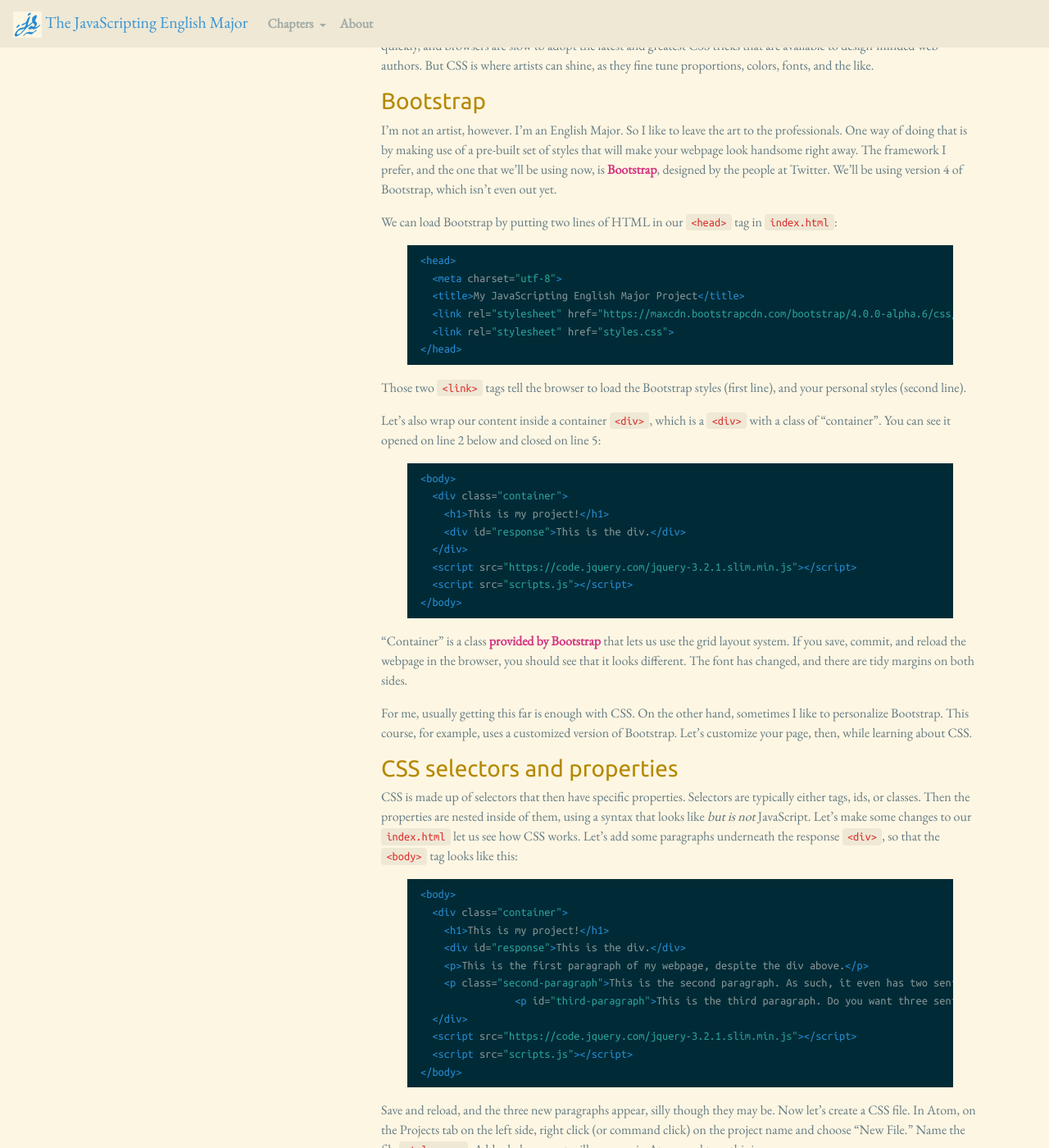
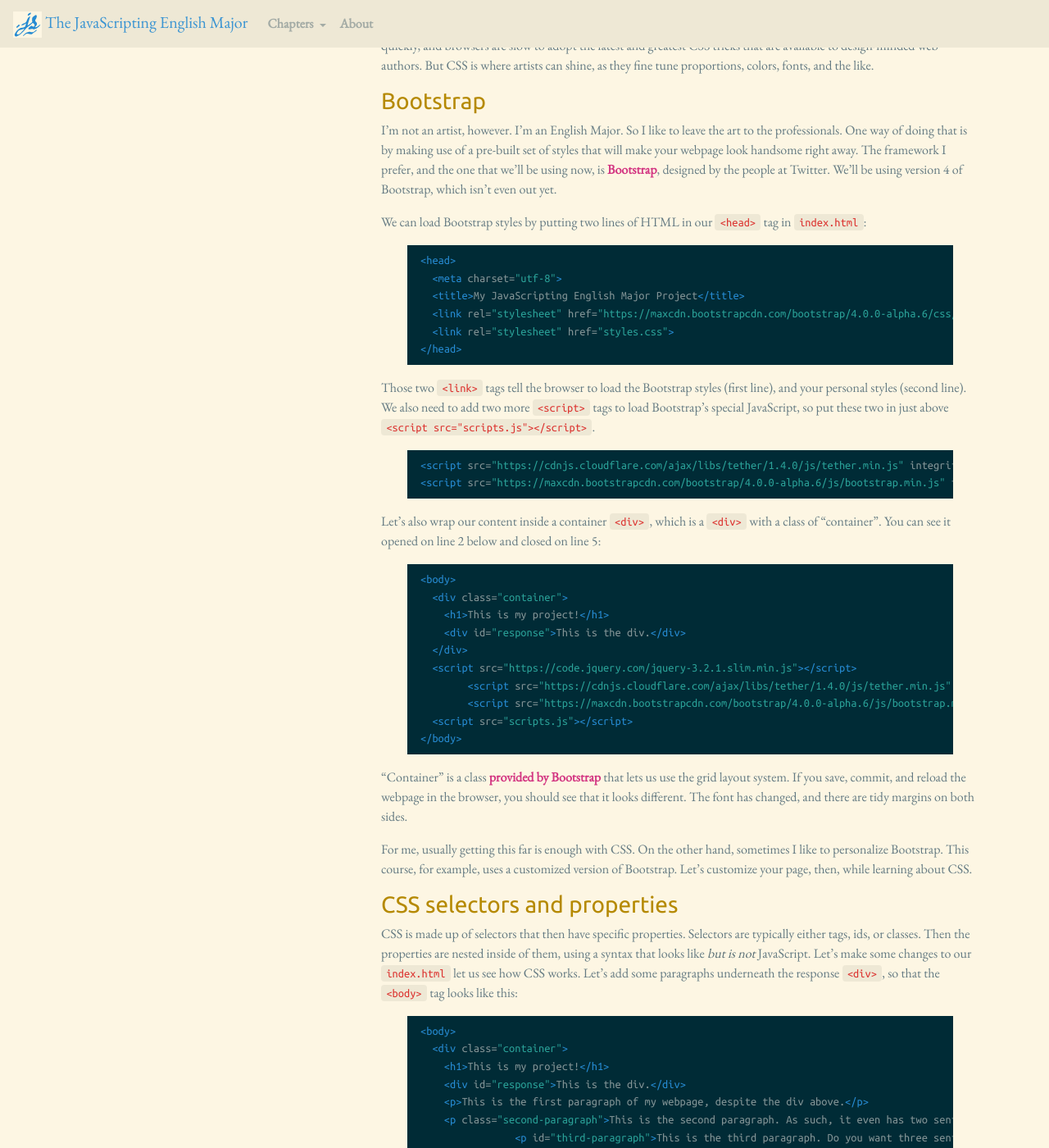
Before and after one commit to muziejus/javascripting-english-major, a Jekyll site: the page built from 8-webpage.md, in a window 1280 px wide and 1400 px high, scrolled down 2171 px. Shown: the whole window at 82% size. Built offline with Jekyll 4.4.1, drawn with Linux system fonts in a browser that asks for light colours; nearby versions of some CDN libraries; some of the changed text lies outside the part shown.

Commit message:
Add Bootstrap js to index html

````diff
--- a/8-webpage.md
+++ b/8-webpage.md
@@ -141,7 +141,7 @@
 [Bootstrap](http://getbootstrap.com), designed by the people at Twitter. We’ll
 be using version 4 of Bootstrap, which isn’t even out yet.
 
-We can load Bootstrap by putting two lines of HTML in our `<head>` tag in
+We can load Bootstrap styles by putting two lines of HTML in our `<head>` tag in
 `index.html`:
 
 ```html
@@ -154,7 +154,14 @@
 ```
 
 Those two `<link>` tags tell the browser to load the Bootstrap styles (first
-line), and your personal styles (second line).
+line), and your personal styles (second line). We also need to add two more
+`<script>` tags to load Bootstrap’s special JavaScript, so put these two in
+just above `<script src="scripts.js"></script>`.
+
+```html
+<script src="https://cdnjs.cloudflare.com/ajax/libs/tether/1.4.0/js/tether.min.js" integrity="sha384-DztdAPBWPRXSA/3eYEEUWrWCy7G5KFbe8fFjk5JAIxUYHKkDx6Qin1DkWx51bBrb" crossorigin="anonymous"></script>
+<script src="https://maxcdn.bootstrapcdn.com/bootstrap/4.0.0-alpha.6/js/bootstrap.min.js" integrity="sha384-vBWWzlZJ8ea9aCX4pEW3rVHjgjt7zpkNpZk+02D9phzyeVkE+jo0ieGizqPLForn" crossorigin="anonymous"></script>
+```
 
 Let’s also wrap our content inside a container `<div>`, which is a `<div>`
 with a class of “container”. You can see it opened on line 2 below and closed
@@ -167,6 +174,8 @@
     <div id="response">This is the div.</div>
   </div>
   <script src="https://code.jquery.com/jquery-3.2.1.slim.min.js"></script>
+	<script src="https://cdnjs.cloudflare.com/ajax/libs/tether/1.4.0/js/tether.min.js" integrity="sha384-DztdAPBWPRXSA/3eYEEUWrWCy7G5KFbe8fFjk5JAIxUYHKkDx6Qin1DkWx51bBrb" crossorigin="anonymous"></script>
+	<script src="https://maxcdn.bootstrapcdn.com/bootstrap/4.0.0-alpha.6/js/bootstrap.min.js" integrity="sha384-vBWWzlZJ8ea9aCX4pEW3rVHjgjt7zpkNpZk+02D9phzyeVkE+jo0ieGizqPLForn" crossorigin="anonymous"></script>
   <script src="scripts.js"></script>
 </body>
 ```
@@ -201,6 +210,8 @@
 		<p id="third-paragraph">This is the third paragraph. Do you want three sentences? Lucky you, because here they are.</p>
   </div>
   <script src="https://code.jquery.com/jquery-3.2.1.slim.min.js"></script>
+	<script src="https://cdnjs.cloudflare.com/ajax/libs/tether/1.4.0/js/tether.min.js" integrity="sha384-DztdAPBWPRXSA/3eYEEUWrWCy7G5KFbe8fFjk5JAIxUYHKkDx6Qin1DkWx51bBrb" crossorigin="anonymous"></script>
+	<script src="https://maxcdn.bootstrapcdn.com/bootstrap/4.0.0-alpha.6/js/bootstrap.min.js" integrity="sha384-vBWWzlZJ8ea9aCX4pEW3rVHjgjt7zpkNpZk+02D9phzyeVkE+jo0ieGizqPLForn" crossorigin="anonymous"></script>
   <script src="scripts.js"></script>
 </body>
 ```
````
